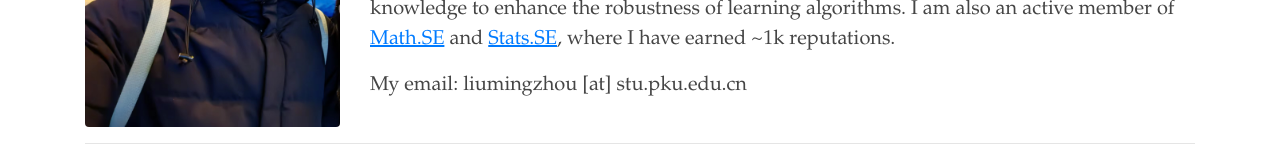
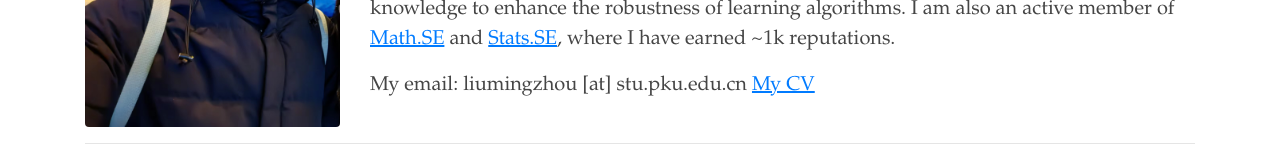
Before and after one commit to lmz123321/lmz123321.github.io, a plain HTML site: page index.html in a window 1280 px wide. Shown: the part 276-436 px from the top of the page. Drawn offline with nearby package versions, Linux system fonts and the light colour scheme.

Commit message:
Update index.html

```diff
--- a/index.html
+++ b/index.html
@@ -38,7 +38,7 @@
                     </p>
 
                     <p>
-                        My email: liumingzhou [at] stu.pku.edu.cn
+                        My email: liumingzhou [at] stu.pku.edu.cn  <a href="cv_liumingzhou.pdf">My CV</a>
                     </p>
                 </div>
             </div>
```
